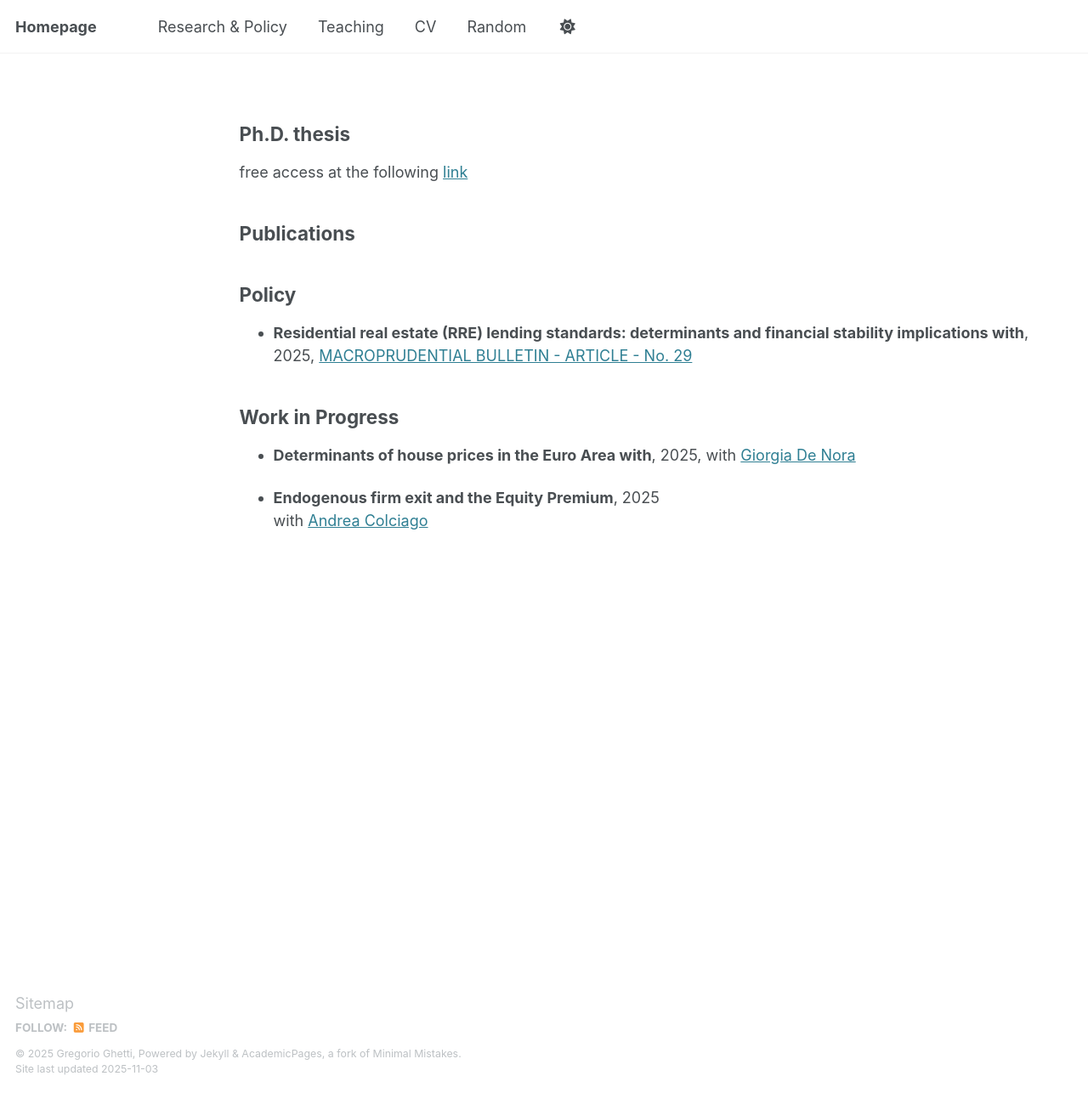
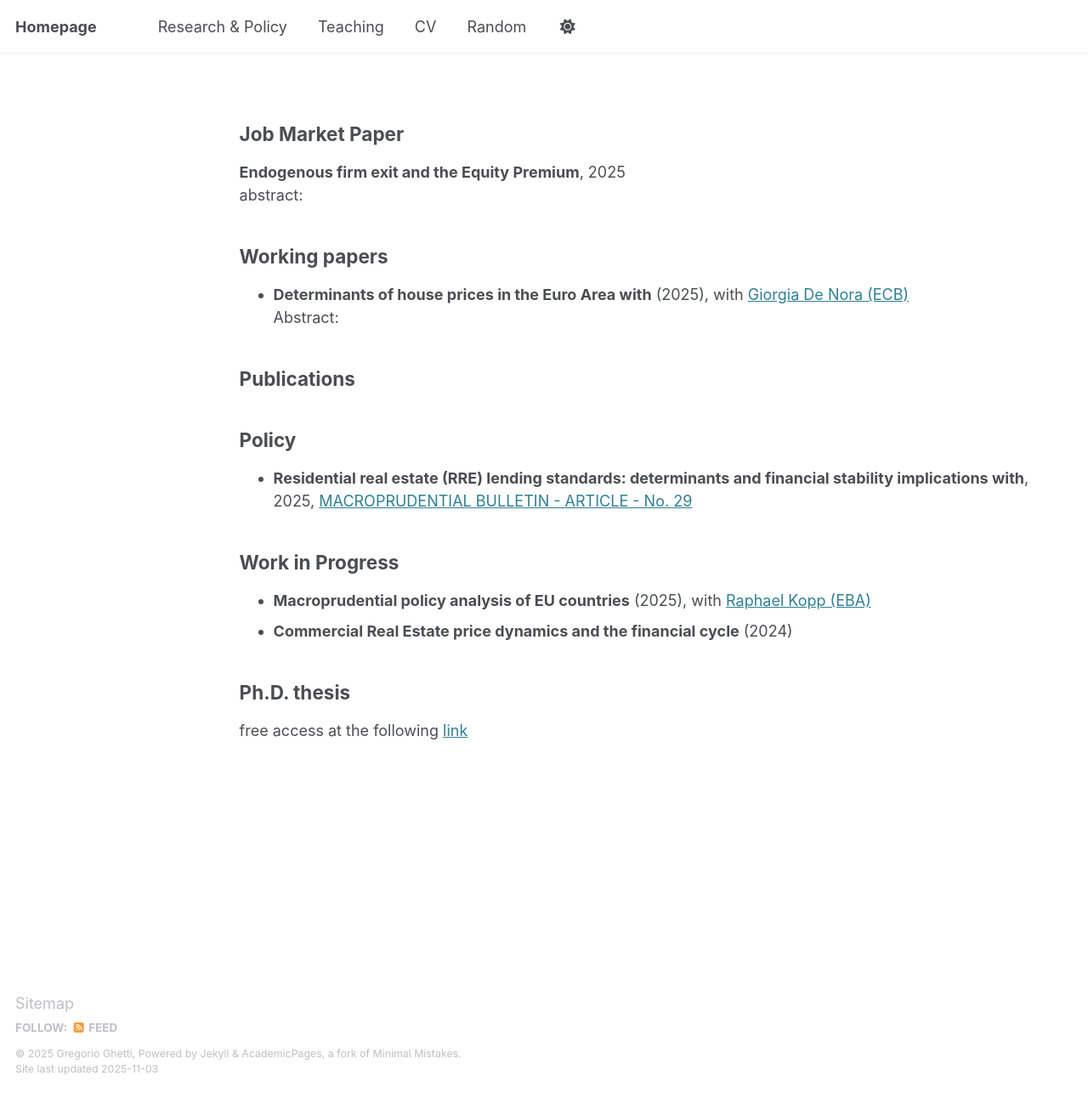
Before and after one commit to GregGh95/GregGh95.github.io, a Jekyll site: the page built from _pages/cv-json.md, in a window 1280 px wide and 1286 px high. Shown: the whole window at 85% size. Built offline with Jekyll 4.4.1, drawn with Linux system fonts in a browser that asks for light colours.

Commit message:
Update CV with new job market paper and working papers

```diff
--- a/_pages/cv-json.md
+++ b/_pages/cv-json.md
@@ -6,9 +6,14 @@ author_profile: false
 redirect_from:
   - /rp
 ---
+## Job Market Paper
+**Endogenous firm exit and the Equity Premium**, 2025 \
+abstract:
 
-## Ph.D. thesis
-free access at the following [link](https://hdl.handle.net/10281/550501)
+## Working papers
+* **Determinants of house prices in the Euro Area with** (2025), with [Giorgia De Nora (ECB)](https://www.ecb.europa.eu/pub/research/authors/profiles/giorgia-de-nora.en.html) \
+Abstract:
+
 ## Publications
 
 ## Policy
@@ -17,6 +22,8 @@ free access at the following [link](https://hdl.handle.net/10281/550501)
 
 ## Work in Progress
 
-* **Determinants of house prices in the Euro Area with**, 2025, with [Giorgia De Nora](https://www.ecb.europa.eu/pub/research/authors/profiles/giorgia-de-nora.en.html)
+* **Macroprudential policy analysis of EU countries** (2025), with [Raphael Kopp (EBA)](https://www.linkedin.com/in/raphaelkopp/)
+* **Commercial Real Estate price dynamics and the financial cycle** (2024)
 
-* **Endogenous firm exit and the Equity Premium**, 2025 <br> with [Andrea Colciago](https://www.andreacolciago.com/andreacolciago%27shomepage)
+## Ph.D. thesis
+free access at the following [link](https://hdl.handle.net/10281/550501)
```
